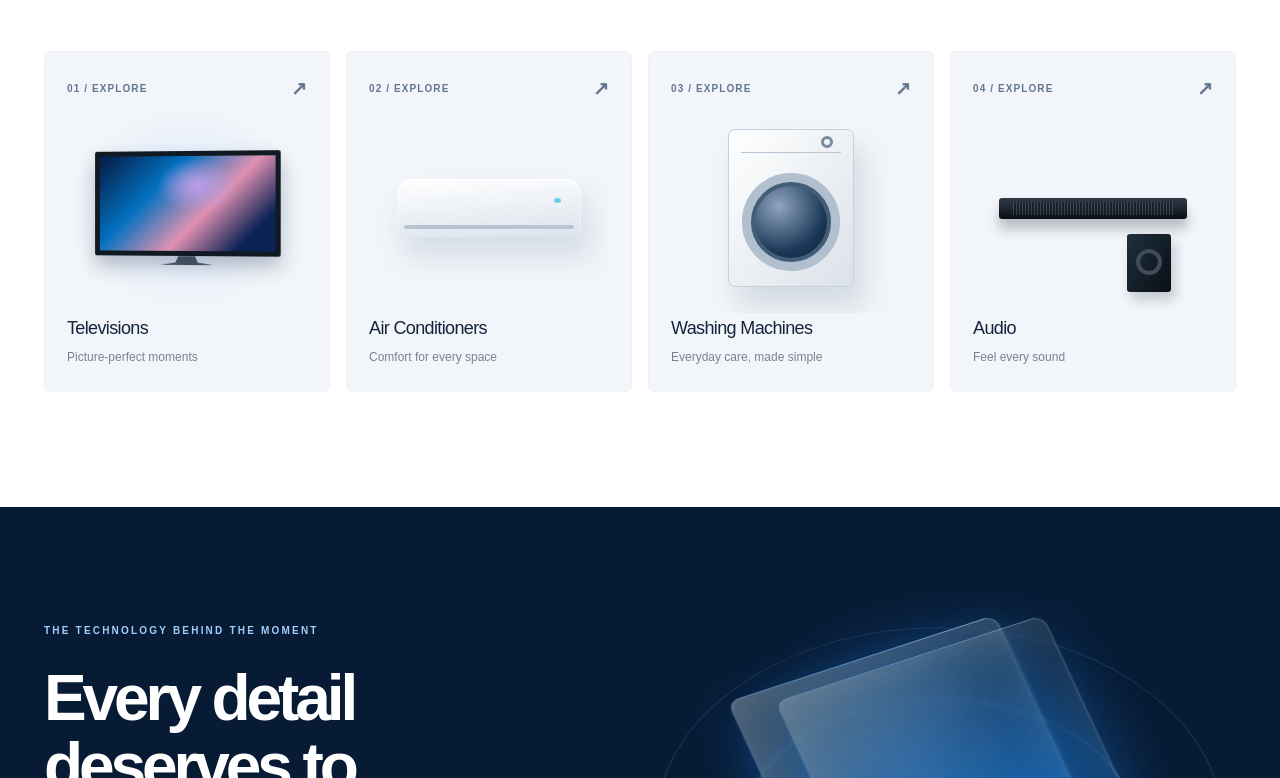
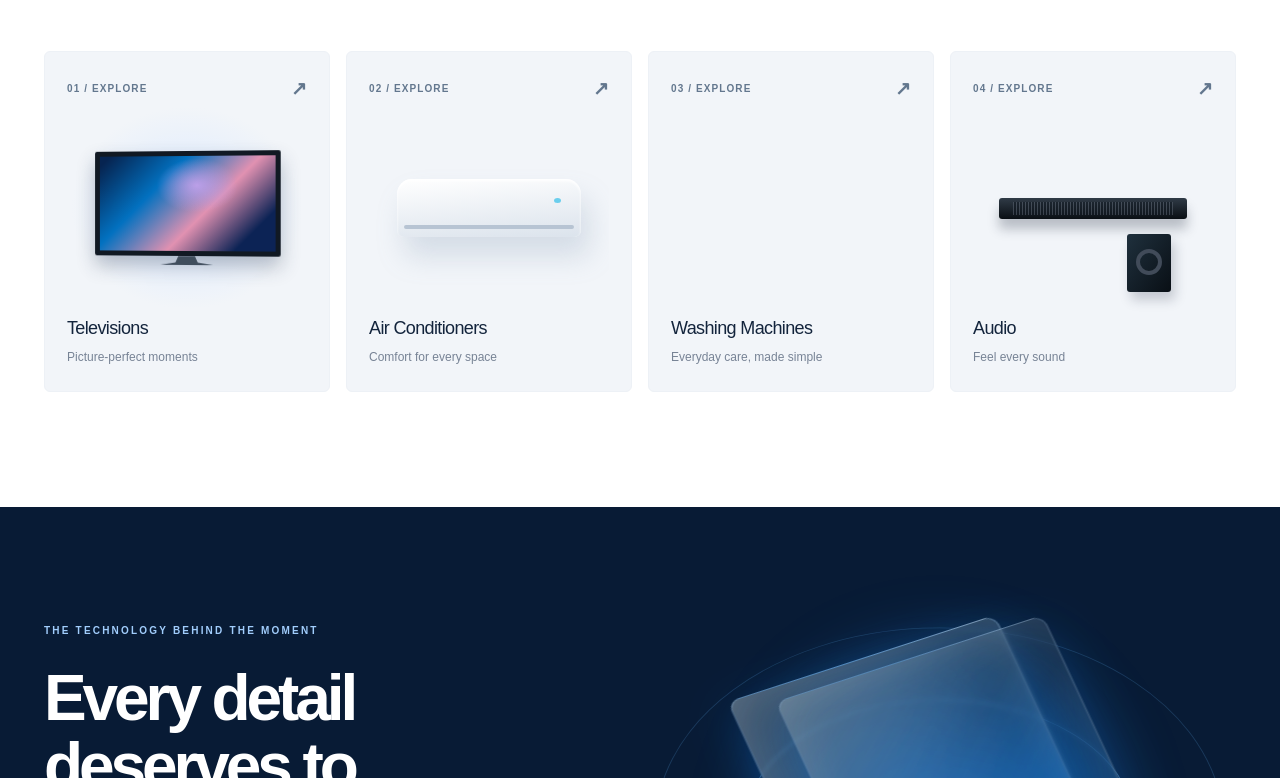
Before and after one commit to skyworthphofficial-art/Skyworth-Philippines, a Next.js app: page / in a window 1280 px wide. Shown: the part 1302-2080 px from the top of the page. Built offline with nearby package versions, Linux system fonts and the light colour scheme.

Commit message:
Add commercial screen product illustration

```diff
--- a/src/components/ProductVisual.tsx
+++ b/src/components/ProductVisual.tsx
@@ -20,10 +20,14 @@ export default function ProductVisual({ type, className = "" }: Props) {
           <div className="product-aircon-light" />
         </div>
       )}
-      {type === "washer" && (
-        <div className="product-washer">
-          <div className="product-washer-dial" />
-          <div className="product-washer-drum" />
+      {type === "commercial" && (
+        <div className="product-commercial">
+          <div className="product-commercial-display">
+            <div className="product-commercial-glow" />
+            <div className="product-commercial-message" />
+            <div className="product-commercial-message product-commercial-message--short" />
+          </div>
+          <div className="product-commercial-base" />
         </div>
       )}
       {type === "audio" && (
```
